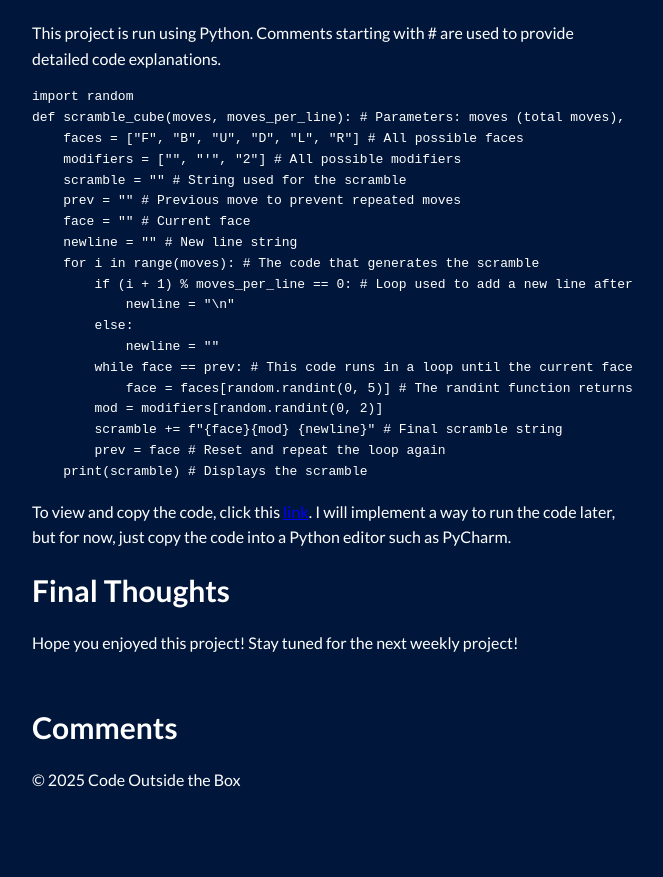
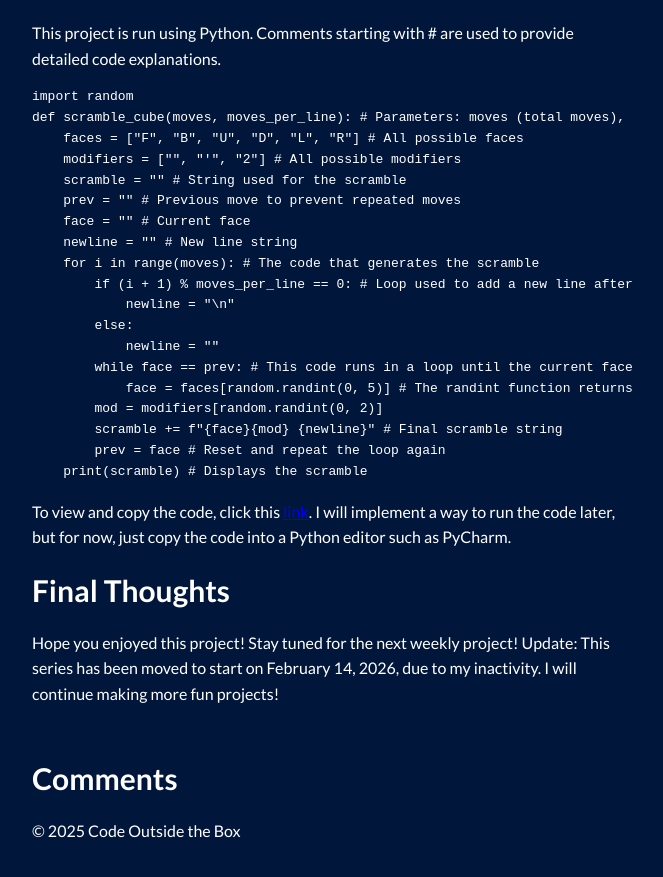
Before and after one commit to MicroChip818/microchip818.github.io, a Jekyll site: the page built from _posts/2026-01-18-project-of-the-week-1-rubiks-cube-scramble-generator.md, in a window 1280 px wide and 900 px high, scrolled down 2006 px. Shown: the top 877 px of the window, without its empty margins (308-971 px from the left). Built offline with Jekyll 4.4.1, drawn with Linux system fonts in a browser that asks for light colours; comment, search, counter and statistics services are not loaded; before the commit the page ends 2855 px from its top, so only the background shows below that.

Commit message:
Revise project start date and add update note
Updated the project schedule and added a note about inactivity.

```diff
--- a/_posts/2026-01-18-project-of-the-week-1-rubiks-cube-scramble-generator.md
+++ b/_posts/2026-01-18-project-of-the-week-1-rubiks-cube-scramble-generator.md
@@ -54,3 +54,4 @@ To view and copy the code, click this <a href="https://github.com/MicroChip818/p
 
 ## Final Thoughts
 Hope you enjoyed this project! Stay tuned for the next weekly project!
+Update: This series has been moved to start on February 14, 2026, due to my inactivity. I will continue making more fun projects!
```
